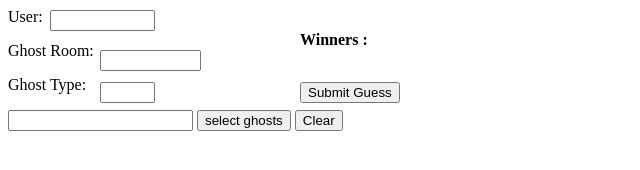
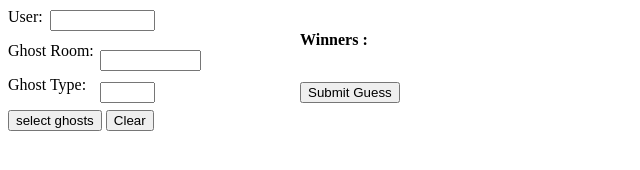
Before and after one commit to UndeadQueen/guesstheghost, an Electron app: page src/willow.html in a window 800 px wide. Both pictures are taken after a click on the button "Clear". Shown: the whole page, without its empty margins (0-640 px from the left). Drawn offline with nearby package versions, Linux system fonts and the light colour scheme.

Commit message:
removed some repetative code

```diff
--- a/src/willow.html
+++ b/src/willow.html
@@ -41,7 +41,6 @@
       class="ghosttype"
       required
     />
-    <input type="text" name="correctghost" id="correctghost" />
     <button id="ghosts">select ghosts</button>
     <button type="submit" class="submitbutton">Submit Guess</button>
     <button type="remove" id="remove">Clear</button>
--- a/src/willow.js
+++ b/src/willow.js
@@ -16,40 +16,11 @@ function log(args) {
     console.log(args)
 }
 function clearroomguess() {
-    $(".Livingroom").css("color", "black")
-    $(".Garage").css("color", "black")
-    $(".Hallway2").css("color", "black")
-    $(".MBedroom2").css("color", "black")
-    $(".BBedroom2").css("color", "black")
-    $(".Bathroom").css("color", "black")
-    $(".BHallway2").css("color", "black")
-    $(".RStorage").css("color", "black")
-    $(".LStorage").css("color", "black")
-    $(".Kitchen").css("color", "black")
+    $(".ghostrooms").css("color", "black")
 }
 
 function clearghostguess() {
-    $(".Shadetext").css("color", "black")
-    $(".Demontext").css("color", "black")
-    $(".Phantomtext").css("color", "black")
-    $(".Polterguisttext").css("color", "black")
-    $(".Bansheetext").css("color", "black")
-    $(".Jinntext").css("color", "black")
-    $(".Maretext").css("color", "black")
-    $(".Yokaitext").css("color", "black")
-    $(".Mylingtext").css("color", "black")
-    $(".Raijutext").css("color", "black")
-    $(".Wraithtext").css("color", "black")
-    $(".Revenanttext").css("color", "black")
-    $(".Yureitext").css("color", "black")
-    $(".Hantutext").css("color", "black")
-    $(".Obaketext").css("color", "black")
-    $(".Spirittext").css("color", "black")
-    $(".Onryotext").css("color", "black")
-    $(".Goryotext").css("color", "black")
-    $(".Twinstext").css("color", "black")
-    $(".Mimictext").css("color", "black")
-    $(".Onitext").css("color", "black")
+    $(".ghostnames").css("color", "black")
 }
 
 
```
Also changed, not shown: src/index.js (+4 -18 lines), src/ridgeview.html (+0 -1 lines), src/selectghost.js (+1 -21 lines), 1 other file.
